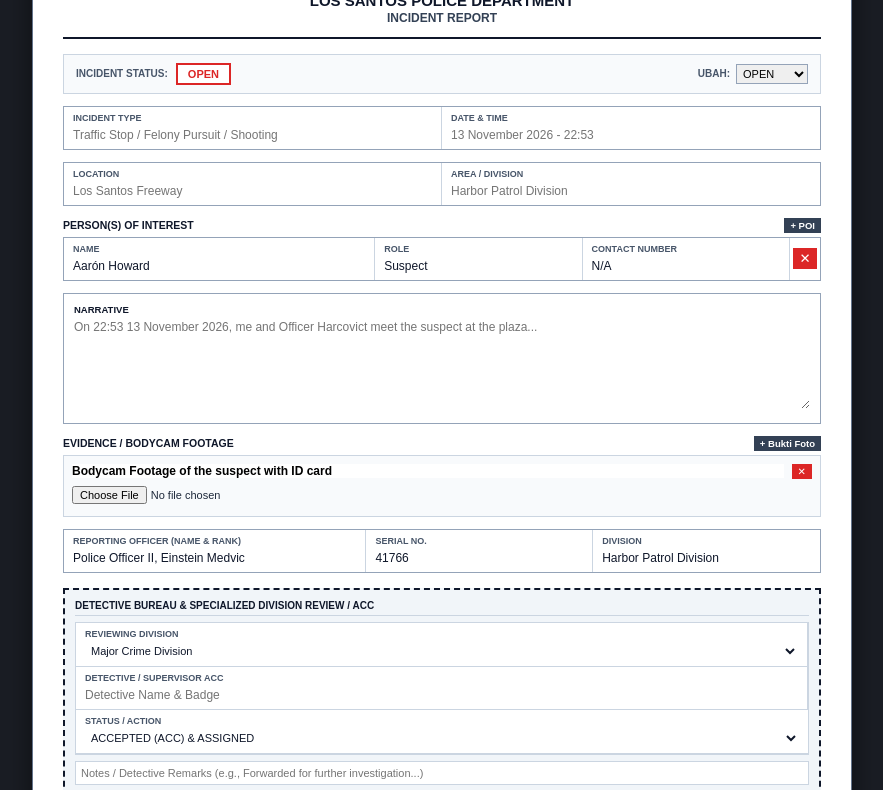
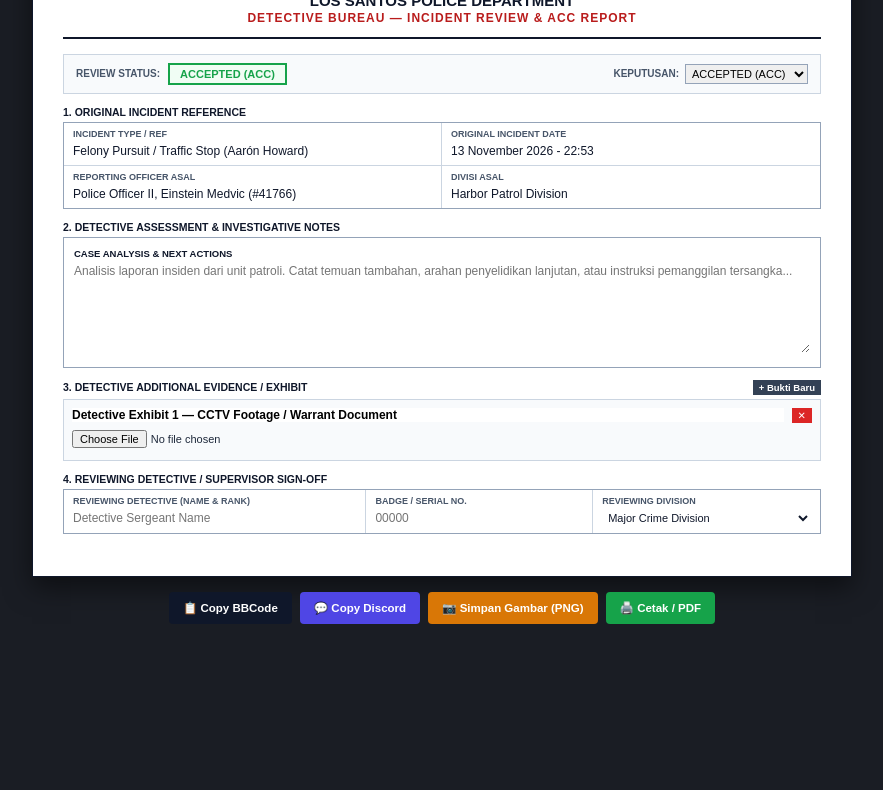
Before and after one commit to rifkyarya52-afk/forward-form, a plain HTML site: page index.html in a window 1280 px wide. Shown: the part 105-895 px from the top of the page, without its empty margins (198-1081 px from the left). After the commit the page ends 800 px from the top, so only its background shows below. Drawn offline with nearby package versions, Linux system fonts and the light colour scheme.

Commit message:
Update index.html

```diff
--- a/index.html
+++ b/index.html
@@ -3,7 +3,7 @@
 <head>
   <meta charset="UTF-8" />
   <meta name="viewport" content="width=device-width, initial-scale=1.0" />
-  <title>LSPD — Incident Report (Detective ACC)</title>
+  <title>LSPD — Detective Case Review & ACC Report</title>
   <script src="https://cdnjs.cloudflare.com/ajax/libs/html2canvas/1.4.1/html2canvas.min.js"></script>
   <style>
     * { box-sizing: border-box; margin: 0; padding: 0; }
@@ -20,7 +20,7 @@
       width: 100%;
       max-width: 820px;
       background-color: #ffffff;
-      border: 1.5px solid #64748b;
+      border: 1.5px solid #0f172a;
       padding: 30px;
       box-shadow: 0 10px 25px rgba(0,0,0,0.5);
     }
@@ -35,7 +35,7 @@
     }
     .doc-header img { width: 50px; height: auto; margin-bottom: 4px; }
     .doc-header h1 { font-size: 15px; font-weight: bold; color: #0f172a; text-transform: uppercase; }
-    .doc-header h2 { font-size: 12px; font-weight: bold; color: #334155; margin-top: 2px; text-transform: uppercase; }
+    .doc-header h2 { font-size: 12px; font-weight: bold; color: #b91c1c; margin-top: 2px; text-transform: uppercase; letter-spacing: 1px; }
 
     .status-strip {
       display: flex;
@@ -50,14 +50,15 @@
       font-size: 11px;
       font-weight: bold;
       padding: 3px 10px;
-      border: 2px solid #dc2626;
-      color: #dc2626;
-      background: #fff;
+      border: 2px solid #16a34a;
+      color: #16a34a;
+      background: #f0fdf4;
       text-transform: uppercase;
     }
-    .status-pill.closed {
-      border-color: #16a34a;
-      color: #16a34a;
+    .status-pill.rejected {
+      border-color: #dc2626;
+      color: #dc2626;
+      background: #fef2f2;
     }
 
     .grid-table {
@@ -68,10 +69,9 @@
     }
     .row-2 { display: grid; grid-template-columns: 1fr 1fr; }
     .row-3 { display: grid; grid-template-columns: 1.2fr 0.9fr 0.9fr; }
-    .row-poi { display: grid; grid-template-columns: 1.5fr 1fr 1fr 30px; }
 
     @media (max-width: 600px) {
-      .row-2, .row-3, .row-poi { grid-template-columns: 1fr; }
+      .row-2, .row-3 { grid-template-columns: 1fr; }
     }
 
     .cell {
@@ -160,23 +160,6 @@
       object-fit: contain;
     }
 
-    /* DETECTIVE ACC SECTION STYLING */
-    .acc-section {
-      border: 2px dashed #0f172a;
-      background: #f1f5f9;
-      padding: 10px;
-      margin-top: 15px;
-    }
-    .acc-title {
-      font-size: 10px;
-      font-weight: bold;
-      color: #0f172a;
-      text-transform: uppercase;
-      margin-bottom: 6px;
-      border-bottom: 1px solid #cbd5e1;
-      padding-bottom: 4px;
-    }
-
     .controls {
       width: 100%;
       max-width: 820px;
@@ -213,81 +196,54 @@
   <div class="doc-header">
     <img src="https://i.imgur.com/3fSSqST.png" alt="LSPD Logo">
     <h1>LOS SANTOS POLICE DEPARTMENT</h1>
-    <h2>INCIDENT REPORT</h2>
+    <h2>DETECTIVE BUREAU — INCIDENT REVIEW & ACC REPORT</h2>
   </div>
 
   <!-- STATUS STRIP -->
   <div class="status-strip">
     <div style="display:flex; align-items:center; gap:8px;">
-      <span style="font-size:10px; font-weight:bold; color:#475569;">INCIDENT STATUS:</span>
-      <span class="status-pill" id="status-pill">OPEN</span>
+      <span style="font-size:10px; font-weight:bold; color:#475569;">REVIEW STATUS:</span>
+      <span class="status-pill" id="status-pill">ACCEPTED (ACC)</span>
     </div>
     <div style="display:flex; align-items:center; gap:6px;">
-      <label style="font-size:10px; font-weight:bold; color:#475569;">UBAH:</label>
+      <label style="font-size:10px; font-weight:bold; color:#475569;">KEPUTUSAN:</label>
       <select id="case_status" onchange="changeStatus(this.value)" style="font-size:11px; padding:2px; border:1px solid #94a3b8; cursor:pointer;">
-        <option value="OPEN">OPEN</option>
-        <option value="CLOSED">CLOSED</option>
+        <option value="ACCEPTED (ACC)">ACCEPTED (ACC)</option>
+        <option value="PENDING REVIEW">PENDING REVIEW</option>
+        <option value="REJECTED">REJECTED</option>
       </select>
     </div>
   </div>
 
-  <!-- INCIDENT METADATA -->
+  <!-- ORIGINAL INCIDENT REFERENCE -->
+  <div class="sec-heading"><span>1. ORIGINAL INCIDENT REFERENCE</span></div>
   <div class="grid-table">
     <div class="row-2">
-      <div class="cell no-bottom">
-        <label>INCIDENT TYPE</label>
-        <input type="text" id="inc_type" placeholder="Traffic Stop / Felony Pursuit / Shooting">
-      </div>
-      <div class="cell no-bottom">
-        <label>DATE & TIME</label>
-        <input type="text" id="inc_datetime" placeholder="13 November 2026 - 22:53">
-      </div>
+      <div class="cell"><label>INCIDENT TYPE / REF</label><input type="text" id="ref_type" value="Felony Pursuit / Traffic Stop (Aarón Howard)"></div>
+      <div class="cell"><label>ORIGINAL INCIDENT DATE</label><input type="text" id="ref_date" value="13 November 2026 - 22:53"></div>
     </div>
-  </div>
-  <div class="grid-table">
     <div class="row-2">
-      <div class="cell no-bottom">
-        <label>LOCATION</label>
-        <input type="text" id="inc_loc" placeholder="Los Santos Freeway">
-      </div>
-      <div class="cell no-bottom">
-        <label>AREA / DIVISION</label>
-        <input type="text" id="inc_area" placeholder="Harbor Patrol Division">
-      </div>
+      <div class="cell no-bottom"><label>REPORTING OFFICER ASAL</label><input type="text" id="ref_officer" value="Police Officer II, Einstein Medvic (#41766)"></div>
+      <div class="cell no-bottom"><label>DIVISI ASAL</label><input type="text" id="ref_div" value="Harbor Patrol Division"></div>
     </div>
   </div>
 
-  <!-- PERSON(S) OF INTEREST -->
-  <div class="sec-heading">
-    <span>PERSON(S) OF INTEREST</span>
-    <button type="button" class="btn-add" onclick="addPOI()">+ POI</button>
-  </div>
-  <div class="grid-table" id="poi-table">
-    <div class="row-poi poi-row">
-      <div class="cell no-bottom"><label>NAME</label><input type="text" class="poi-name" value="Aarón Howard"></div>
-      <div class="cell no-bottom"><label>ROLE</label><input type="text" class="poi-role" value="Suspect"></div>
-      <div class="cell no-bottom"><label>CONTACT NUMBER</label><input type="text" class="poi-contact" value="N/A"></div>
-      <div class="cell no-bottom" style="display:flex; align-items:center; justify-content:center;">
-        <button type="button" onclick="this.closest('.poi-row').remove()" style="background:#dc2626; color:#fff; border:none; padding:3px 6px; cursor:pointer;">✕</button>
-      </div>
-    </div>
+  <!-- DETECTIVE ASSESSMENT & FINDINGS -->
+  <div class="sec-heading"><span>2. DETECTIVE ASSESSMENT & INVESTIGATIVE NOTES</span></div>
+  <div class="narrative-box">
+    <label>CASE ANALYSIS & NEXT ACTIONS</label>
+    <textarea id="narrative" placeholder="Analisis laporan insiden dari unit patroli. Catat temuan tambahan, arahan penyelidikan lanjutan, atau instruksi pemanggilan tersangka..."></textarea>
   </div>
 
-  <!-- NARRATIVE -->
-  <div class="narrative-box">
-    <label>NARRATIVE</label>
-    <textarea id="narrative" placeholder="On 22:53 13 November 2026, me and Officer Harcovict meet the suspect at the plaza..."></textarea>
-  </div>
-
-  <!-- EVIDENCE / BODYCAM FOOTAGE -->
+  <!-- ADDITIONAL DETECTIVE EVIDENCE / SUBMISSION -->
   <div class="sec-heading">
-    <span>EVIDENCE / BODYCAM FOOTAGE</span>
-    <button type="button" class="btn-add" onclick="addEvidence()">+ Bukti Foto</button>
+    <span>3. DETECTIVE ADDITIONAL EVIDENCE / EXHIBIT</span>
+    <button type="button" class="btn-add" onclick="addEvidence()">+ Bukti Baru</button>
   </div>
   <div id="evidence-list" style="margin-bottom: 12px;">
     <div class="evidence-box">
       <div style="display:flex; justify-content:space-between; align-items:center; gap:8px; margin-bottom:6px;">
-        <input type="text" class="ev-title" value="Bodycam Footage of the suspect with ID card" style="flex:1; border:none; font-weight:bold; font-size:12px; outline:none;">
+        <input type="text" class="ev-title" value="Detective Exhibit 1 — CCTV Footage / Warrant Document" style="flex:1; border:none; font-weight:bold; font-size:12px; outline:none;">
         <button type="button" onclick="this.closest('.evidence-box').remove()" style="background:#dc2626; color:#fff; border:none; padding:2px 6px; font-size:10px; cursor:pointer;">✕</button>
       </div>
       <input type="file" accept="image/*" onchange="loadEvidenceImg(event, this)" style="font-size:11px; cursor:pointer; margin-bottom:4px;">
@@ -295,39 +251,20 @@
     </div>
   </div>
 
-  <!-- REPORTING OFFICER -->
+  <!-- REVIEWING DETECTIVE PERSONNEL -->
+  <div class="sec-heading"><span>4. REVIEWING DETECTIVE / SUPERVISOR SIGN-OFF</span></div>
   <div class="grid-table">
     <div class="row-3">
-      <div class="cell no-bottom"><label>REPORTING OFFICER (NAME & RANK)</label><input type="text" id="off_name" value="Police Officer II, Einstein Medvic"></div>
-      <div class="cell no-bottom"><label>SERIAL NO.</label><input type="text" id="off_serial" value="41766"></div>
-      <div class="cell no-bottom"><label>DIVISION</label><input type="text" id="off_div" value="Harbor Patrol Division"></div>
-    </div>
-  </div>
-
-  <!-- DETECTIVE / BUREAU ACC / FORWARD SECTION -->
-  <div class="acc-section">
-    <div class="acc-title">DETECTIVE BUREAU & SPECIALIZED DIVISION REVIEW / ACC</div>
-    <div class="grid-3" style="background:#fff; border:1px solid #cbd5e1;">
-      <div class="cell"><label>REVIEWING DIVISION</label>
-        <select id="acc_div" style="font-size:11px; padding:2px; border:none; background:transparent; width:100%;">
+      <div class="cell no-bottom"><label>REVIEWING DETECTIVE (NAME & RANK)</label><input type="text" id="det_name" placeholder="Detective Sergeant Name"></div>
+      <div class="cell no-bottom"><label>BADGE / SERIAL NO.</label><input type="text" id="det_serial" placeholder="00000"></div>
+      <div class="cell no-bottom"><label>REVIEWING DIVISION</label>
+        <select id="det_bureau" style="font-size:11px; padding:2px; border:none; background:transparent; width:100%;">
           <option>Major Crime Division</option>
           <option>Major Enforcement Division</option>
           <option>Detective Bureau</option>
           <option>Internal Affairs Division</option>
         </select>
       </div>
-      <div class="cell"><label>DETECTIVE / SUPERVISOR ACC</label><input type="text" id="acc_officer" placeholder="Detective Name & Badge"></div>
-      <div class="cell"><label>STATUS / ACTION</label>
-        <select id="acc_status" style="font-size:11px; padding:2px; border:none; background:transparent; width:100%;">
-          <option>ACCEPTED (ACC) & ASSIGNED</option>
-          <option>PENDING REVIEW</option>
-          <option>FORWARDED / FILED</option>
-          <option>REJECTED</option>
-        </select>
-      </div>
-    </div>
-    <div style="margin-top:6px;">
-      <input type="text" id="acc_notes" placeholder="Notes / Detective Remarks (e.g., Forwarded for further investigation...)" style="width:100%; border:1px solid #cbd5e1; padding:5px; font-size:11px; background:#fff;">
     </div>
   </div>
 </div>
@@ -344,10 +281,10 @@
   function changeStatus(val) {
     const pill = document.getElementById("status-pill");
     pill.textContent = val;
-    if (val === "CLOSED") {
-      pill.classList.add("closed");
+    if (val === "REJECTED") {
+      pill.className = "status-pill rejected";
     } else {
-      pill.classList.remove("closed");
+      pill.className = "status-pill";
     }
   }
 
@@ -364,29 +301,13 @@
     reader.readAsDataURL(file);
   }
 
-  function addPOI() {
-    const table = document.getElementById("poi-table");
-    const row = document.createElement("div");
-    row.className = "row-poi poi-row";
-    row.style.borderTop = "1px solid #cbd5e1";
-    row.innerHTML = `
-      <div class="cell no-bottom"><label>NAME</label><input type="text" class="poi-name" placeholder="Suspect Name"></div>
-      <div class="cell no-bottom"><label>ROLE</label><input type="text" class="poi-role" value="Suspect"></div>
-      <div class="cell no-bottom"><label>CONTACT NUMBER</label><input type="text" class="poi-contact" value="N/A"></div>
-      <div class="cell no-bottom" style="display:flex; align-items:center; justify-content:center;">
-        <button type="button" onclick="this.closest('.poi-row').remove()" style="background:#dc2626; color:#fff; border:none; padding:3px 6px; cursor:pointer;">✕</button>
-      </div>
-    `;
-    table.appendChild(row);
-  }
-
   function addEvidence() {
     const list = document.getElementById("evidence-list");
     const box = document.createElement("div");
     box.className = "evidence-box";
     box.innerHTML = `
       <div style="display:flex; justify-content:space-between; align-items:center; gap:8px; margin-bottom:6px;">
-        <input type="text" class="ev-title" value="Evidence / Footage Description" style="flex:1; border:none; font-weight:bold; font-size:12px; outline:none;">
+        <input type="text" class="ev-title" value="Detective Exhibit Description" style="flex:1; border:none; font-weight:bold; font-size:12px; outline:none;">
         <button type="button" onclick="this.closest('.evidence-box').remove()" style="background:#dc2626; color:#fff; border:none; padding:2px 6px; font-size:10px; cursor:pointer;">✕</button>
       </div>
       <input type="file" accept="image/*" onchange="loadEvidenceImg(event, this)" style="font-size:11px; cursor:pointer; margin-bottom:4px;">
@@ -397,53 +318,32 @@
 
   function copyDiscord() {
     const status = document.getElementById("case_status").value;
-    let pois = "";
-    document.querySelectorAll(".poi-row").forEach(r => {
-      const name = r.querySelector(".poi-name").value || "-";
-      const role = r.querySelector(".poi-role").value || "-";
-      const contact = r.querySelector(".poi-contact").value || "-";
-      pois += `> - **${name}** (${role}) — Contact: ${contact}\n`;
-    });
-
     let evs = "";
     document.querySelectorAll(".evidence-box").forEach(box => {
       const title = box.querySelector(".ev-title").value || "-";
       evs += `> - ${title}\n`;
     });
 
-    const txt = `**LOS SANTOS POLICE DEPARTMENT — INCIDENT REPORT**
-**STATUS:** \`${status}\`
+    const txt = `**LOS SANTOS POLICE DEPARTMENT — DETECTIVE CASE REVIEW**
+**REVIEW STATUS:** \`${status}\`
 ━━━━━━━━━━━━━━━━━━━━━━━━━━━━━━━━━━━━━━━━
-* **Incident Type:** ${document.getElementById("inc_type").value || "-"}
-* **Date & Time:** ${document.getElementById("inc_datetime").value || "-"}
-* **Location:** ${document.getElementById("inc_loc").value || "-"} | **Area:** ${document.getElementById("inc_area").value || "-"}
+* **Incident Ref:** ${document.getElementById("ref_type").value || "-"} (${document.getElementById("ref_date").value || "-"})
+* **Reporting Officer Asal:** ${document.getElementById("ref_officer").value || "-"} (${document.getElementById("ref_div").value || "-"})
 
-**[PERSON(S) OF INTEREST]**
-${pois || "> -\n"}
-**[NARRATIVE]**
+**[DETECTIVE ASSESSMENT & NOTES]**
 ${document.getElementById("narrative").value || "-"}
 
-**[EVIDENCE / FOOTAGE]**
+**[ADDITIONAL EVIDENCE / EXHIBIT]**
 ${evs || "> -\n"}
-**[REPORTING OFFICER]**
-* **Name:** ${document.getElementById("off_name").value || "-"} (#${document.getElementById("off_serial").value || "-"}) — ${document.getElementById("off_div").value || "-"}
-
-**[DETECTIVE ACC / REVIEW]**
-* **Reviewing Division:** ${document.getElementById("acc_div").value}
-* **Status:** **${document.getElementById("acc_status").value}**
-* **Reviewer:** ${document.getElementById("acc_officer").value || "Pending Assignment"}
-* **Remarks:** ${document.getElementById("acc_notes").value || "-"}`;
+**[REVIEWING PERSONNEL]**
+* **Reviewer:** ${document.getElementById("det_name").value || "-"} (#${document.getElementById("det_serial").value || "-"})
+* **Division:** ${document.getElementById("det_bureau").value}`;
 
     navigator.clipboard.writeText(txt).then(() => alert("Format Discord berhasil disalin!"));
   }
 
   function copyBBCode() {
     const status = document.getElementById("case_status").value;
-    let pois = "";
-    document.querySelectorAll(".poi-row").forEach(r => {
-      pois += `[tr][td]${r.querySelector(".poi-name").value}[/td][td]${r.querySelector(".poi-role").value}[/td][td]${r.querySelector(".poi-contact").value}[/td][/tr]\n`;
-    });
-
     let evs = "";
     document.querySelectorAll(".evidence-box").forEach(box => {
       const title = box.querySelector(".ev-title").value || "-";
@@ -452,29 +352,19 @@ ${evs || "> -\n"}
 
     const bb = `[divbox=white][center][img]https://i.imgur.com/3fSSqST.png[/img]
 [b]LOS SANTOS POLICE DEPARTMENT[/b]
-[b]INCIDENT REPORT[/b]
-[b]STATUS: ${status}[/b][/center]
+[b]DETECTIVE BUREAU — INCIDENT REVIEW & ACC REPORT[/b]
+[b]REVIEW STATUS: ${status}[/b][/center]
 
-[b]INCIDENT TYPE:[/b] ${document.getElementById("inc_type").value || "-"} | [b]DATE & TIME:[/b] ${document.getElementById("inc_datetime").value || "-"}
-[b]LOCATION:[/b] ${document.getElementById("inc_loc").value || "-"} | [b]AREA:[/b] ${document.getElementById("inc_area").value || "-"}
+[b]ORIGINAL INCIDENT REF:[/b] ${document.getElementById("ref_type").value || "-"} | [b]DATE:[/b] ${document.getElementById("ref_date").value || "-"}
+[b]REPORTING OFFICER ASAL:[/b] ${document.getElementById("ref_officer").value || "-"} (${document.getElementById("ref_div").value || "-"})
 
-[b]PERSON(S) OF INTEREST[/b]
-[table]${pois}[/table]
-
-[b]NARRATIVE[/b]
+[b]DETECTIVE ASSESSMENT & NOTES[/b]
 ${document.getElementById("narrative").value || "-"}
 
-[b]EVIDENCE / BODYCAM FOOTAGE[/b]
+[b]ADDITIONAL EVIDENCE / EXHIBIT[/b]
 ${evs}
 
-[b]REPORTING OFFICER:[/b] ${document.getElementById("inc_type").value || "-"} — ${document.getElementById("off_name").value || "-"} (${document.getElementById("off_serial").value || "-"}) — ${document.getElementById("off_div").value || "-"}
-
-[hr]
-[b]DETECTIVE & SPECIALIZED DIVISION REVIEW (ACC)[/b]
-[b]REVIEWING DIVISION:[/b] ${document.getElementById("acc_div").value}
-[b]STATUS:[/b] [color=#16a34a]${document.getElementById("acc_status").value}[/color]
-[b]REVIEWER:[/b] ${document.getElementById("acc_officer").value || "Pending"}
-[b]REMARKS:[/b] ${document.getElementById("acc_notes").value || "-"}[/divbox]`;
+[b]REVIEWING DETECTIVE:[/b] ${document.getElementById("det_name").value || "-"} (${document.getElementById("det_serial").value || "-"}) — ${document.getElementById("det_bureau").value}[/divbox]`;
 
     navigator.clipboard.writeText(bb).then(() => alert("Format BBCode Forum berhasil disalin!"));
   }
@@ -483,7 +373,7 @@ ${evs}
     const area = document.getElementById("capture-area");
     html2canvas(area, { scale: 2, useCORS: true, allowTaint: true }).then(canvas => {
       const link = document.createElement("a");
-      link.download = "LSPD-Incident-Report-Detective-ACC.png";
+      link.download = "LSPD-Detective-Case-Review.png";
       link.href = canvas.toDataURL("image/png");
       link.click();
     }).catch(err => {
@@ -494,4 +384,4 @@ ${evs}
 </script>
 
 </body>
-  </html>
+</html>
```
